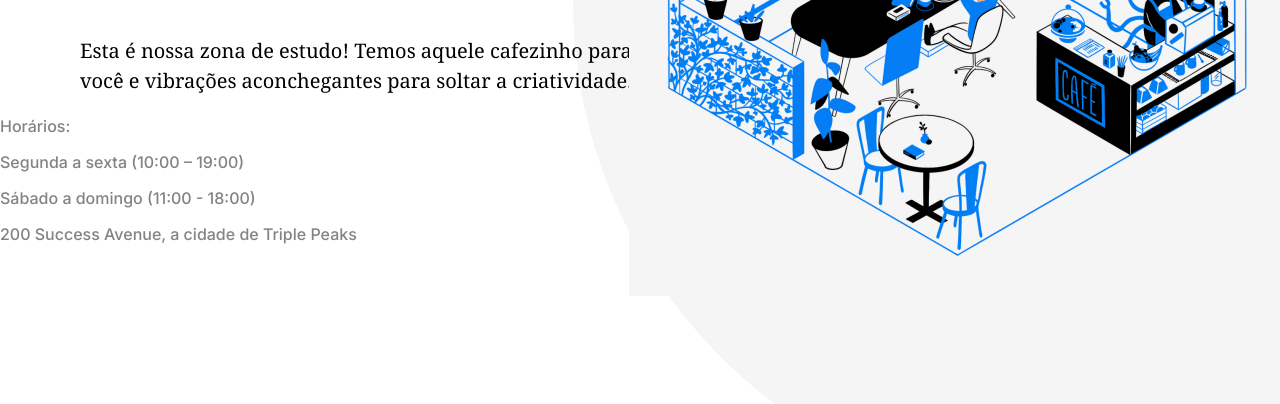
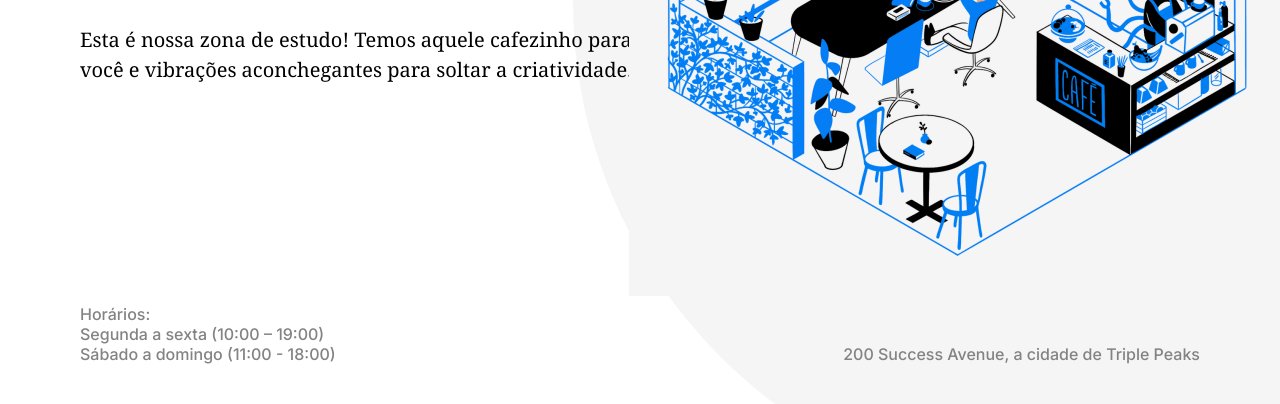
Before and after one commit to britoosvaldo/web_project_coffeeshop, a plain HTML site: page index.html in a window 1280 px wide. Shown: the part 396-800 px from the top of the page. Drawn offline with Linux system fonts and the light colour scheme.

Commit message:
Nova atualização do projeto

```diff
--- a/index.html
+++ b/index.html
@@ -51,9 +51,13 @@
         <section class="header__footer">
           <p class="header__paragraph">Horários:</p>
           <p class="header__paragraph">Segunda a sexta (10:00 – 19:00)</p>
-          <p class="header__paragraph">Sábado a domingo (11:00 - 18:00)</p>
           <p class="header__paragraph">
-            200 Success Avenue, a cidade de Triple Peaks
+            <span class="header__paragraph"
+              >Sábado a domingo (11:00 - 18:00)</span
+            >
+            <span class="header__paragraph"
+              >200 Success Avenue, a cidade de Triple Peaks</span
+            >
           </p>
         </section>
       </header>
--- a/pages/index.css
+++ b/pages/index.css
@@ -14,7 +14,10 @@
   background-repeat: no-repeat;
   background-position: center;
   background-size: cover;
+  display: flex;
   position: relative;
+  flex-direction: column;
+  box-sizing: border-box;
   height: 100vh;
   min-height: 720px;
   max-height: 800px;
@@ -52,8 +55,7 @@
 
 .header__title {
   max-width: 709px;
-  margin-top: 183px;
-  margin-left: 80px;
+  margin: 183px 0 0 80px;
   font-family: "Inter";
   font-weight: 500;
   font-size: 58px;
@@ -72,8 +74,7 @@
 
 .header__description {
   max-width: 683px;
-  margin-top: 28px;
-  margin-left: 80px;
+  margin: 28px 0 0 80px;
   font-family: "Noto Serif";
   font-size: 20px;
   line-height: 30px;
@@ -83,19 +84,28 @@
   width: 646px;
   height: 568px;
   position: absolute;
+  top: 124px;
   right: 5px;
-  top: 124px;
 }
 
 .header__footer {
-}
-
-.header__paragraph {
+  margin: auto 80px 40px 80px;
+  display: flex;
+  justify-content: space-between;
+  box-sizing: border-box;
+  flex-direction: column;
   font-family: "Inter";
   font-weight: 500;
   font-size: 16px;
   line-height: 20px;
   color: #838383;
+}
+
+.header__paragraph {
+  text-align: start;
+  display: flex;
+  justify-content: space-between;
+  margin: 0;
 }
 
 .recipes {
```
